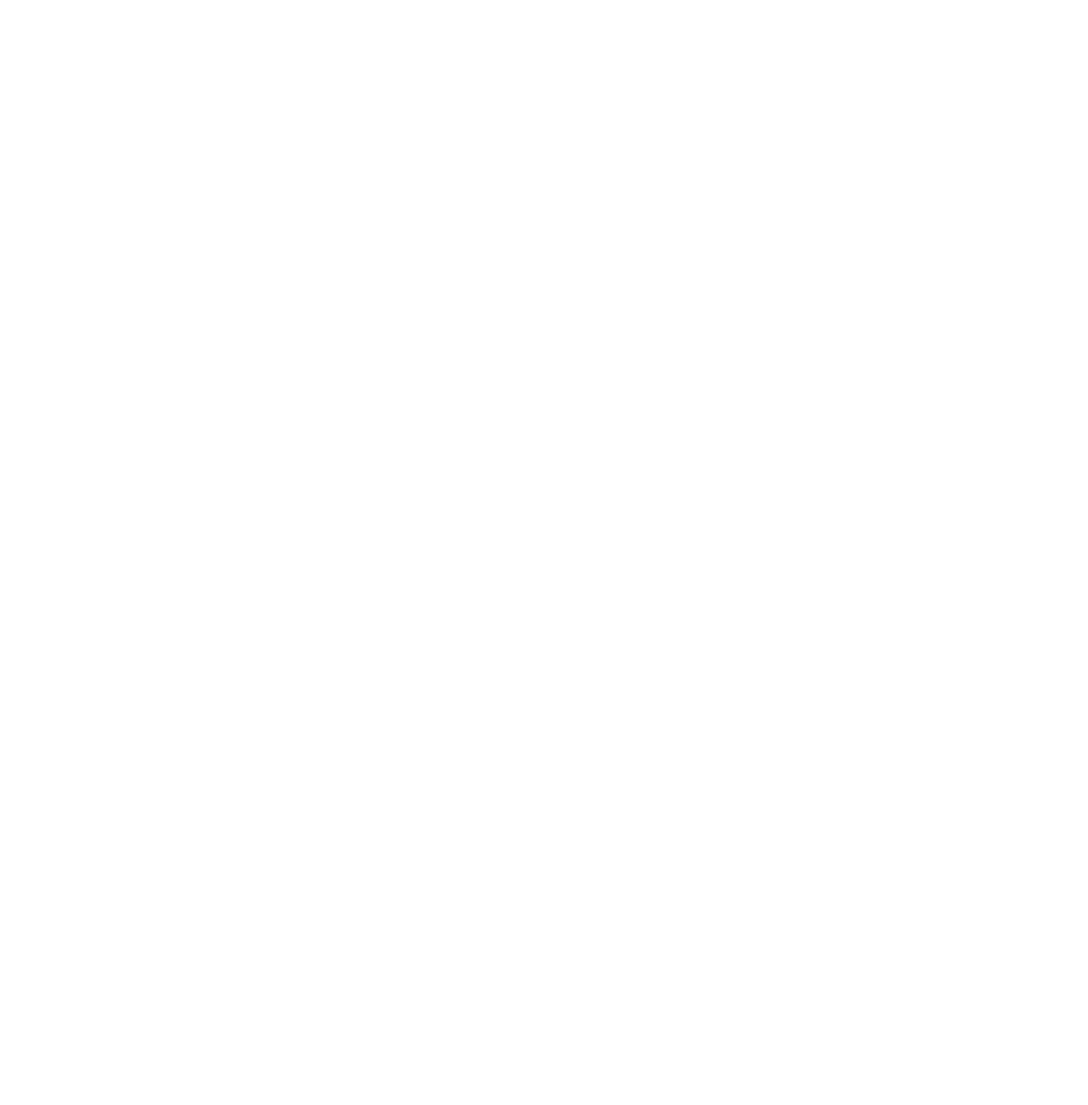
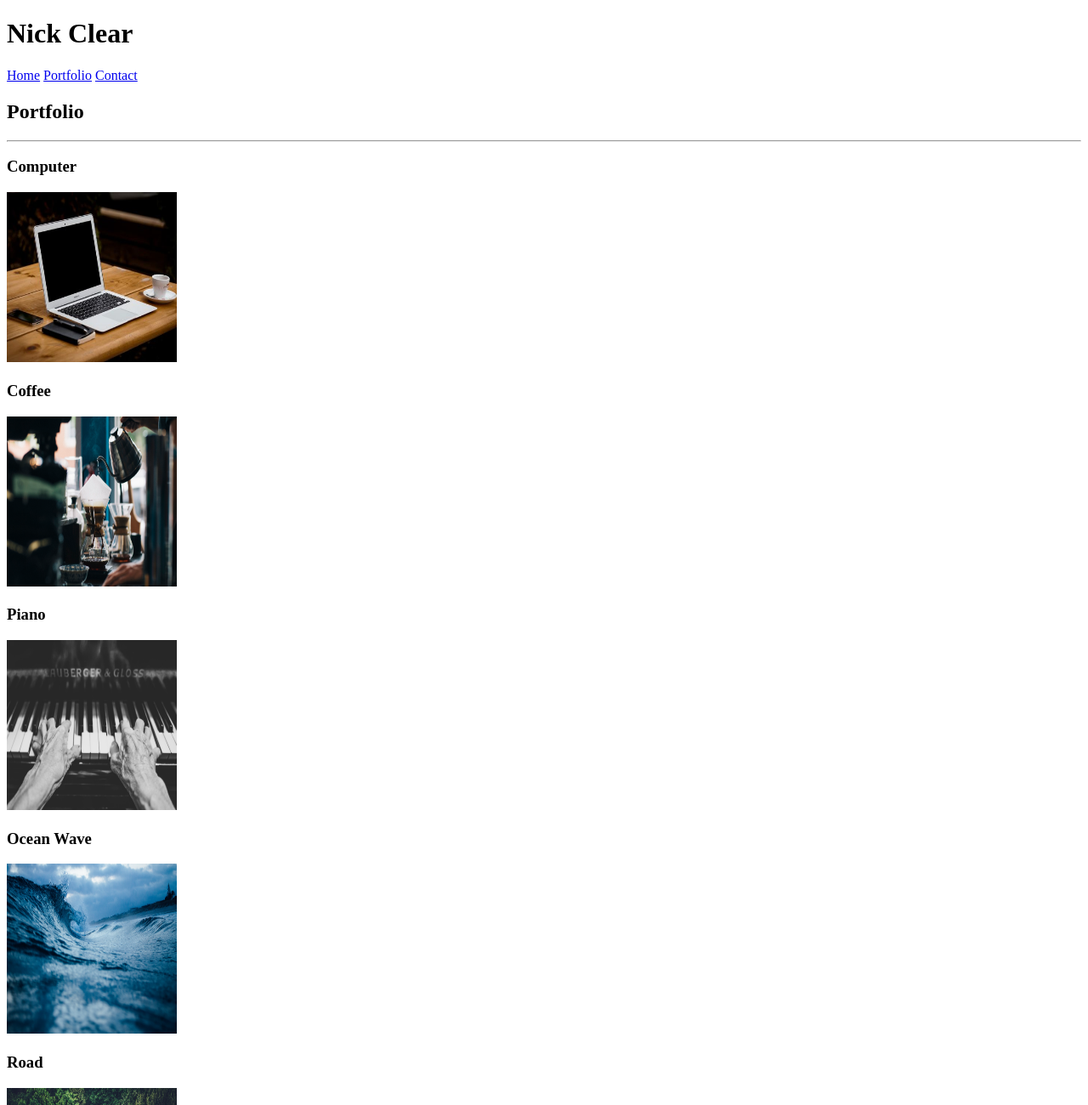
Before and after one commit to nmclear/homework_1, a plain HTML site: page portfolio.html in a window 1280 px wide. Shown: the top 1300 px of the page at 85% size. Before the commit the page ends 800 px from the top, so only its background shows below. Drawn offline with Linux system fonts and the light colour scheme.

Commit message:
first elements for portfolio.html and placeholder images in assets

```diff
--- a/portfolio.html
+++ b/portfolio.html
@@ -0,0 +1,56 @@
+<!DOCTYPE html>
+<html lang="en">
+<head>
+    <meta charset="UTF-8">
+    <meta name="viewport" content="width=device-width, initial-scale=1.0">
+    <meta http-equiv="X-UA-Compatible" content="ie=edge">
+    <title>Portfolio</title>
+</head>
+<body>
+    <header>
+        <h1>Nick Clear</h1>
+            <nav>
+                <a href="index.html">Home</a>
+                <a href="portfolio.html">Portfolio</a>
+                <a href="contact.html">Contact</a>
+            </nav>
+    </header>
+
+    <div class="container">
+        <h2>Portfolio</h2>
+        <hr>
+
+        <section class="port-examples">
+            <article>
+                <h3>Computer</h3>
+                <img src="assets/images/computer_open.jpeg" alt="computer screen" width="200px" height="200px">
+            </article>
+
+            <article>
+                <h3>Coffee</h3>
+                <img src="assets/images/coffee_pourover.jpeg" alt="coffee pourover" width="200px" height="200px">
+            </article>
+
+            <article>
+                <h3>Piano</h3>
+                <img src="assets/images/piano_hands.jpeg" alt="playing piano" width="200px" height="200px">
+            </article>
+
+            <article>
+                <h3>Ocean Wave</h3>
+                <img src="assets/images/wave_dark.jpeg" alt="dark ocean wave" width="200px" height="200px">
+            </article>
+
+            <article>
+                <h3>Road</h3>
+                <img src="assets/images/road_tunnel.jpeg" alt="road entering tunnel" width="200px" height="200px">
+            </article>
+        </section>
+    </div>
+
+    <footer>
+        <p>Copyright &copy;</p>
+     </footer>
+
+</body>
+</html>
```
Also changed, not shown: contact.html (+1 -0 lines), index.html (+1 -0 lines), assets/images/coffee_pourover.jpeg (added), assets/images/computer_open.jpeg (added), assets/images/piano_hands.jpeg (added), assets/images/road_tunnel.jpeg (added), assets/images/wave_dark.jpeg (added), 2 other files.
